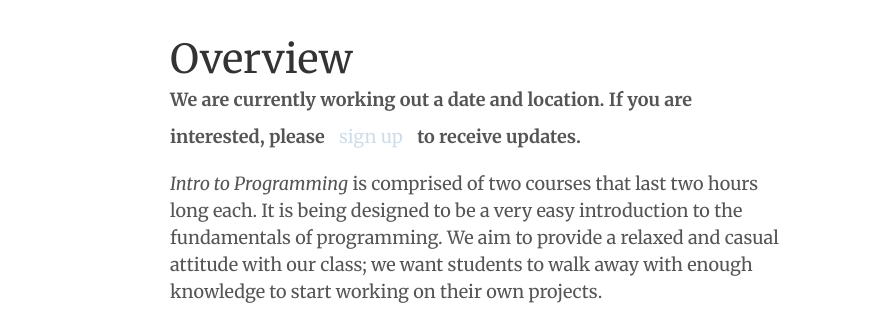
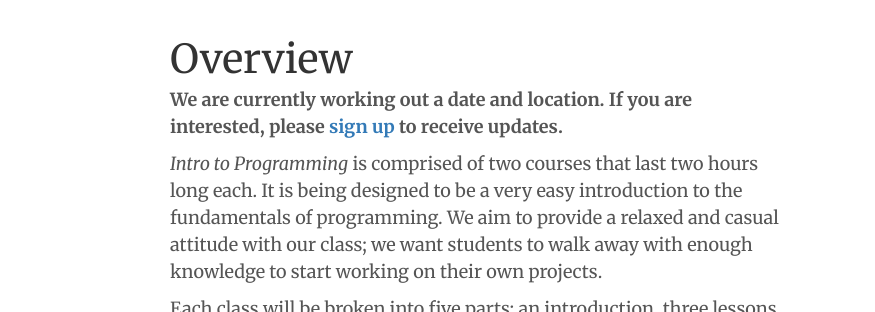
Before and after one commit to pie-coding/pie-coding.github.io, a website: page index.html in a window 1280 px wide. Shown: the part 187-499 px from the top of the page, 0-875 px from the left. Drawn offline with Linux system fonts and the light colour scheme; a web font is replaced by a local one.

Commit message:
removing css class

```diff
--- a/index.html
+++ b/index.html
@@ -46,7 +46,7 @@
                 <h2 class="blog-post-title">Overview</h2>
 
                 <p><strong>We are currently working out a date and location. If you are interested, please
-                <a class="blog-nav-item" href="http://goo.gl/forms/jywQJKWvPy" target="_blank">sign up</a> to
+                <a href="http://goo.gl/forms/jywQJKWvPy" target="_blank">sign up</a> to
                 receive updates.
                 </strong></p>
 
```
